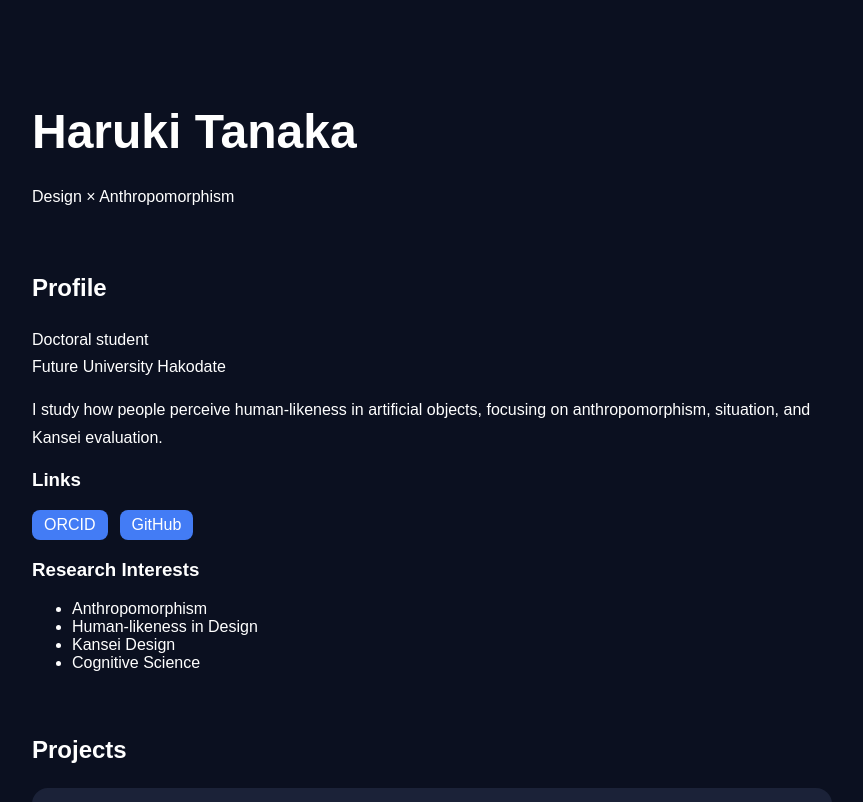
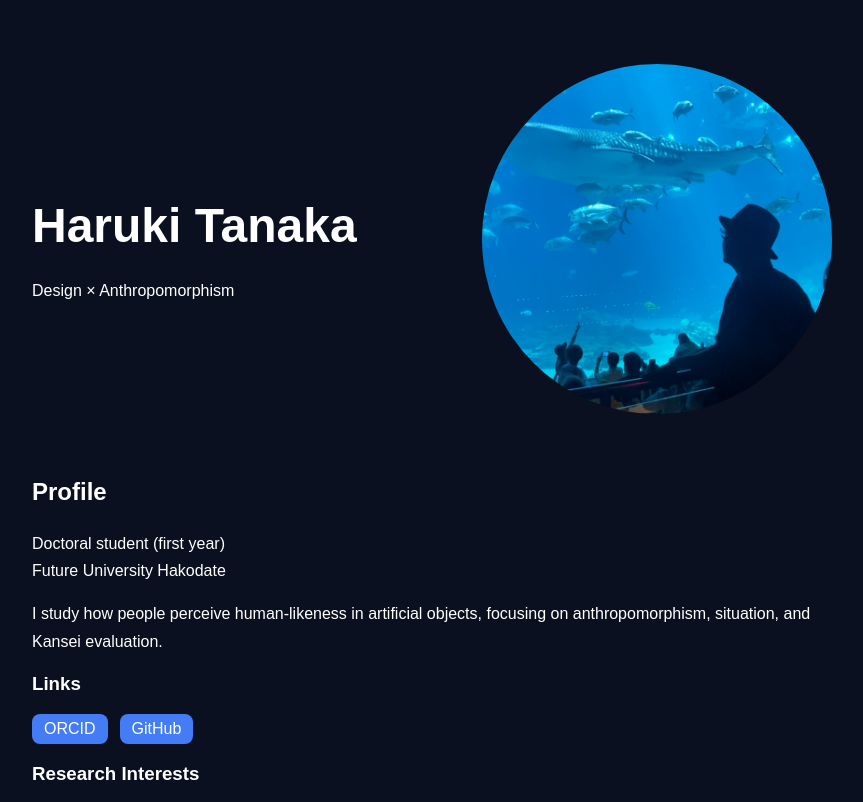
Before and after one commit to tanaharu-droid/website, a React (Vite) app: page / in a window 1280 px wide. Shown: the top 802 px of the page, without its empty margins (208-1071 px from the left). Built offline with nearby package versions, Linux system fonts and the light colour scheme.

Commit message:
Add profile-image

```diff
--- a/src/App.css
+++ b/src/App.css
@@ -1,3 +1,20 @@
+.hero {
+  display: flex;
+  align-items: center;
+  /*縦方向の位置合わせ*/
+  justify-content: space-between;
+  /*左右いっぱいに広げる*/
+  gap: 32px;
+}
+
+.profile-image {
+  width: 350px;
+  height: 350px;
+  object-fit: cover;
+  /*縦横比を維持したままトリミング*/
+  border-radius: 50%;
+}
+
 article {
   background-color: #1b2238;
   padding: 24px;
--- a/src/App.tsx
+++ b/src/App.tsx
@@ -88,7 +88,8 @@ function App() {
 
   return (
     <main>
-      <section>
+      <section className="hero">
+        <div>
         <h1>
           Haruki Tanaka
         </h1>
@@ -96,6 +97,14 @@ function App() {
         <p>
           Design × Anthropomorphism
         </p>
+        </div>
+
+        <img
+        src="/website/profile.PNG"
+        alt="Portrait of Haruki Tanaka"
+        className="profile-image"
+        />
+
       </section>
 
       <section>
@@ -104,7 +113,7 @@ function App() {
         </h2>
 
         <p>
-          Doctoral student <br />
+          Doctoral student (first year)  <br />
           Future University Hakodate
         </p>
 
```
Also changed, not shown: public/profile.PNG (added).
